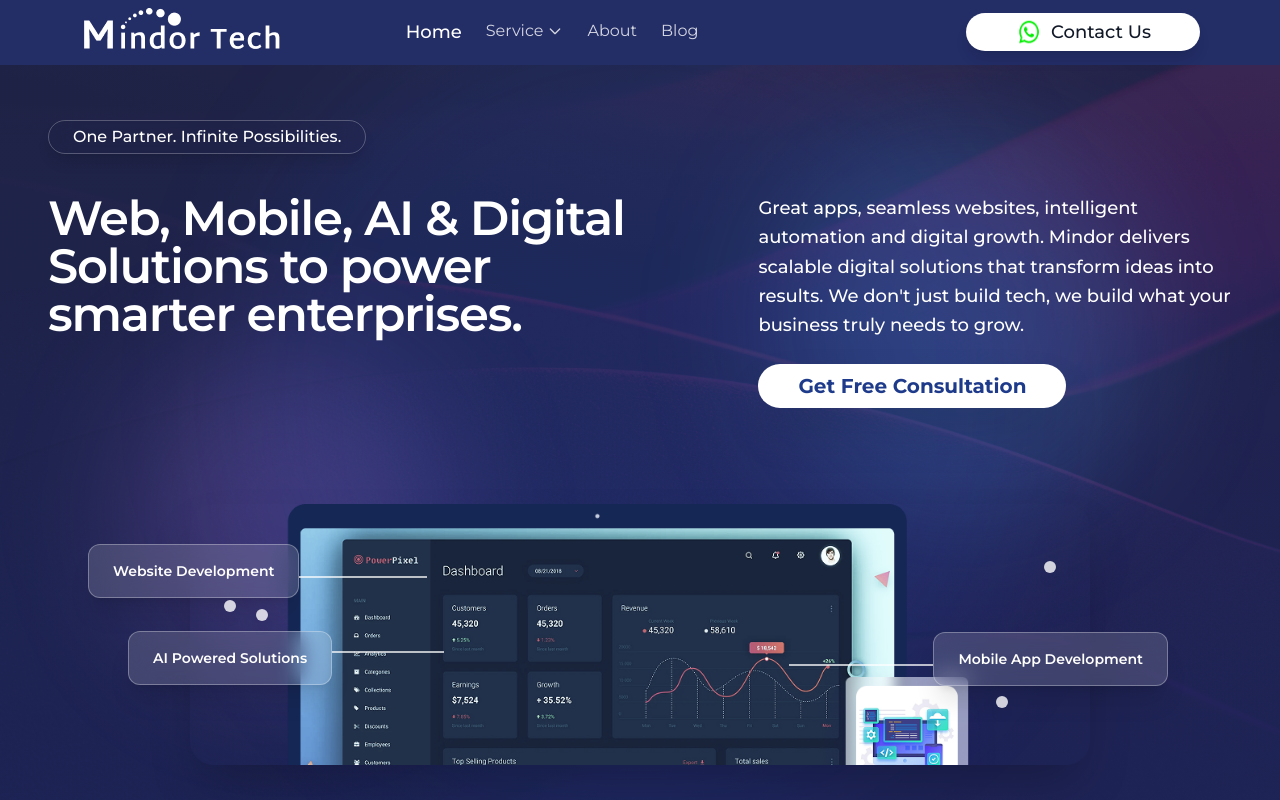
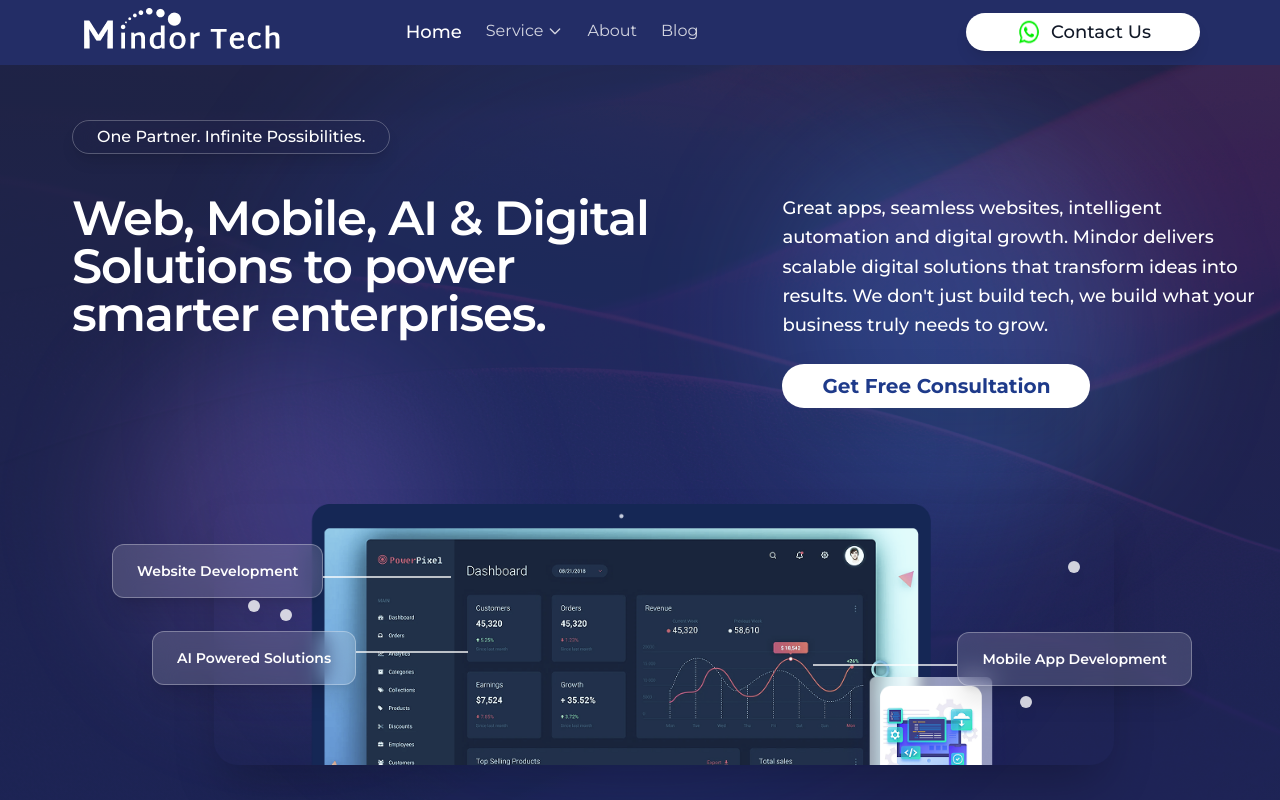
Before and after one commit to rastogi30/Mindor-tech, a Next.js app: page / in a window 1280 px wide. Shown: the top 800 px of the page. Built offline with nearby package versions, Linux system fonts and the light colour scheme.

Commit message:
minor fix

```diff
--- a/pages/landing.tsx
+++ b/pages/landing.tsx
@@ -21,7 +21,7 @@ const MindorTechHomepage: React.FC = () => {
 
       <Navbar />
 
-      <div className="relative z-20 px-12 w-full mx-auto pt-20">
+      <div className="relative z-20 px-12 w-full mx-auto pt-20 ml-6" >
         <div className="grid grid-cols-1 gap-24 items-center min-h-[80vh]">
 
           <div className="space-y-10 pt-10">
```
